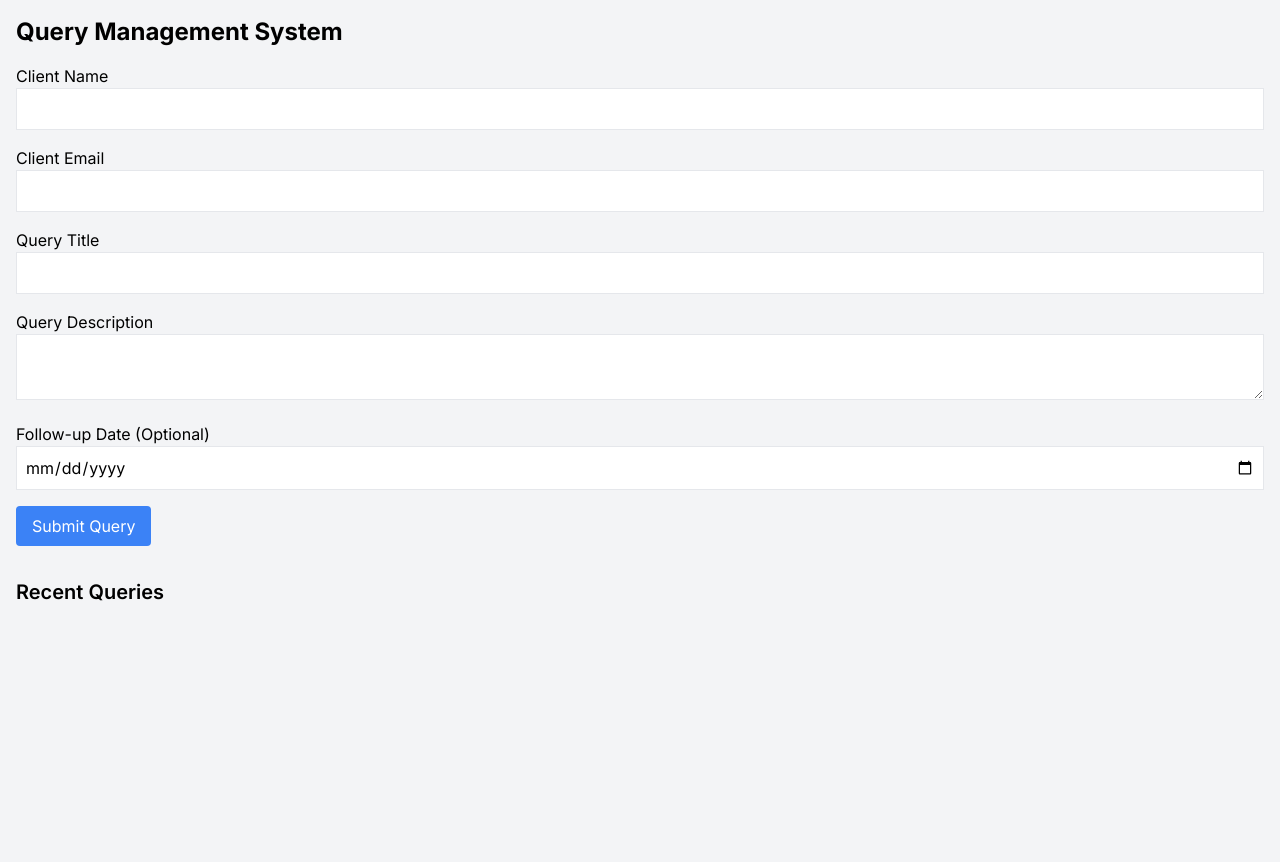
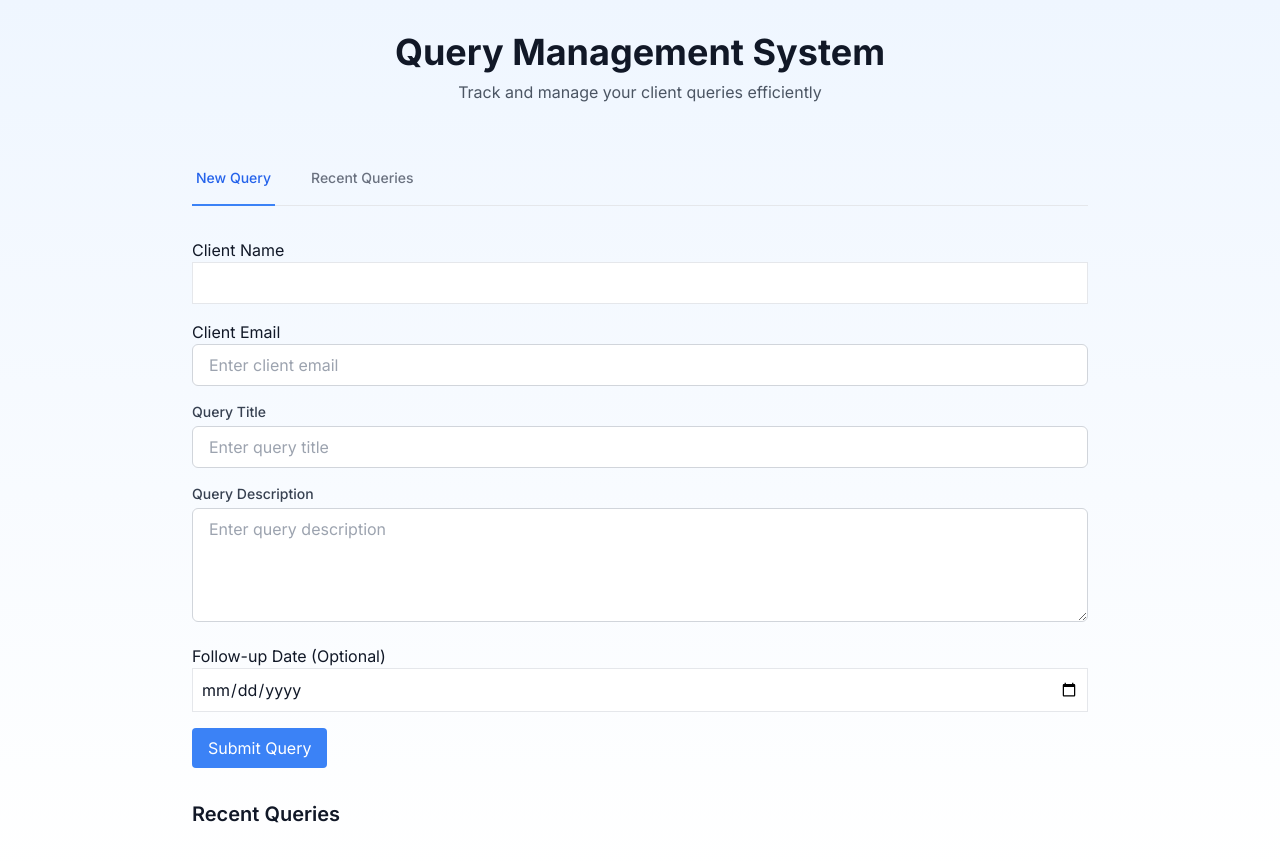
Before and after one commit to rinevafarms/query-management-system, a Next.js app: page / in a window 1280 px wide. Shown: the top 862 px of the page. Before the commit the page ends 800 px from the top, so only its background shows below. Built offline with nearby package versions, Linux system fonts and the light colour scheme.

Commit message:
Add tabs for new and recent queries

```diff
--- a/src/app/globals.css
+++ b/src/app/globals.css
@@ -2,6 +2,26 @@
 @tailwind components;
 @tailwind utilities;
 
-body {
-  @apply bg-gray-100;
+@layer base {
+  body {
+    @apply bg-gray-50 text-gray-900 font-sans;
+  }
 }
+
+@layer components {
+  .btn-primary {
+    @apply px-6 py-2 bg-blue-600 text-white rounded-lg hover:bg-blue-700 transition-colors duration-200 focus:outline-none focus:ring-2 focus:ring-blue-500 focus:ring-offset-2;
+  }
+
+  .form-input {
+    @apply w-full px-4 py-2 border border-gray-300 rounded-md focus:ring-2 focus:ring-blue-500 focus:border-blue-500;
+  }
+
+  .form-label {
+    @apply block text-sm font-medium text-gray-700 mb-1;
+  }
+
+  .form-error {
+    @apply mt-1 text-sm text-red-600;
+  }
+}
--- a/src/app/page.tsx
+++ b/src/app/page.tsx
@@ -1,13 +1,65 @@
 'use client';
 
-import React from 'react';
+import React, { useState, useEffect } from 'react';
 import QueryForm from '../components/QueryForm';
+import QueryList from '../components/QueryList';
+import { Prisma } from '@prisma/client';
 
-export default function Home() {
+interface HomeProps {
+  queries: any[];
+}
+
+export default function Home({ queries }: HomeProps) {
+  const [activeTab, setActiveTab] = useState('new');
+  const [recentQueries, setRecentQueries] = useState(queries);
+
+  useEffect(() => {
+    setRecentQueries(queries);
+  }, [queries]);
+
   return (
-    <main className="container mx-auto p-4">
-      <h1 className="text-2xl font-bold mb-4">Query Management System</h1>
-      <QueryForm />
+    <main className="min-h-screen bg-gradient-to-b from-blue-50 to-white">
+      <div className="container mx-auto px-4 py-8">
+        <div className="max-w-4xl mx-auto">
+          <div className="text-center mb-12">
+            <h1 className="text-4xl font-bold text-gray-900 mb-2">Query Management System</h1>
+            <p className="text-gray-600">Track and manage your client queries efficiently</p>
+          </div>
+
+          <div className="mb-8">
+            <div className="border-b border-gray-200">
+              <nav className="-mb-px flex space-x-8" aria-label="Tabs">
+                <button
+                  onClick={() => setActiveTab('new')}
+                  className={`whitespace-nowrap py-4 px-1 border-b-2 font-medium text-sm ${
+                    activeTab === 'new'
+                      ? 'border-blue-500 text-blue-600'
+                      : 'border-transparent text-gray-500 hover:text-gray-700 hover:border-gray-300'
+                  }`}
+                >
+                  New Query
+                </button>
+                <button
+                  onClick={() => setActiveTab('recent')}
+                  className={`whitespace-nowrap py-4 px-1 border-b-2 font-medium text-sm ${
+                    activeTab === 'recent'
+                      ? 'border-blue-500 text-blue-600'
+                      : 'border-transparent text-gray-500 hover:text-gray-700 hover:border-gray-300'
+                  }`}
+                >
+                  Recent Queries
+                </button>
+              </nav>
+            </div>
+          </div>
+
+          {activeTab === 'new' ? (
+            <QueryForm />
+          ) : (
+            <QueryList queries={recentQueries} />
+          )}
+        </div>
+      </div>
     </main>
   );
 }
--- a/src/components/QueryForm.tsx
+++ b/src/components/QueryForm.tsx
@@ -44,27 +44,31 @@ export default function QueryForm() {
                 message: "Invalid email address"
               }
             })}
-            className="w-full border p-2"
+            className="w-full px-4 py-2 border border-gray-300 rounded-md focus:ring-2 focus:ring-blue-500 focus:border-blue-500"
+            placeholder="Enter client email"
           />
-          {errors.clientEmail && <p className="text-red-500">{errors.clientEmail.message}</p>}
+          {errors.clientEmail && <p className="mt-1 text-sm text-red-600">{errors.clientEmail.message}</p>}
           </div>
 
           <div>
-          <label className="block">Query Title</label>
+            <label className="block text-sm font-medium text-gray-700 mb-1">Query Title</label>
             <input
               {...register('queryTitle', { required: 'Query title is required' })}
-            className="w-full border p-2"
+              className="w-full px-4 py-2 border border-gray-300 rounded-md focus:ring-2 focus:ring-blue-500 focus:border-blue-500"
+              placeholder="Enter query title"
             />
-          {errors.queryTitle && <p className="text-red-500">{errors.queryTitle.message}</p>}
+            {errors.queryTitle && <p className="mt-1 text-sm text-red-600">{errors.queryTitle.message}</p>}
           </div>
 
           <div>
-          <label className="block">Query Description</label>
+            <label className="block text-sm font-medium text-gray-700 mb-1">Query Description</label>
             <textarea
               {...register('queryDescription', { required: 'Query description is required' })}
-            className="w-full border p-2"
+              className="w-full px-4 py-2 border border-gray-300 rounded-md focus:ring-2 focus:ring-blue-500 focus:border-blue-500"
+              placeholder="Enter query description"
+              rows={4}
             />
-          {errors.queryDescription && <p className="text-red-500">{errors.queryDescription.message}</p>}
+            {errors.queryDescription && <p className="mt-1 text-sm text-red-600">{errors.queryDescription.message}</p>}
           </div>
 
         <div>
--- /dev/null
+++ b/src/components/QueryList.tsx
@@ -0,0 +1,34 @@
+'use client';
+
+import React, { useState, useEffect } from 'react';
+import { Prisma } from '@prisma/client';
+
+interface QueryListProps {
+  queries: any[];
+}
+
+export default function QueryList({ queries }: QueryListProps) {
+  return (
+    <div className="space-y-4">
+      {queries.map((query) => (
+        <div key={query.id} className="bg-white p-4 rounded-lg shadow-sm border">
+          <div className="flex justify-between items-start">
+            <div>
+              <h3 className="font-semibold text-lg mb-1">{query.title}</h3>
+              <p className="text-gray-600 text-sm mb-2">{query.description}</p>
+              <div className="flex items-center space-x-4 text-sm text-gray-500">
+                <span>Client: {query.clientName}</span>
+                <span>•</span>
+                <span>Created: {new Date(query.createdAt).toLocaleDateString()}</span>
+              </div>
+            </div>
+            <div className="flex items-center space-x-2">
+              <button className="btn-primary text-sm px-3 py-1">View</button>
+              <button className="text-red-600 hover:text-red-700">Delete</button>
+            </div>
+          </div>
+        </div>
+      ))}
+    </div>
+  );
+}
```
Lines whose indentation alone changed are shown as unchanged.
